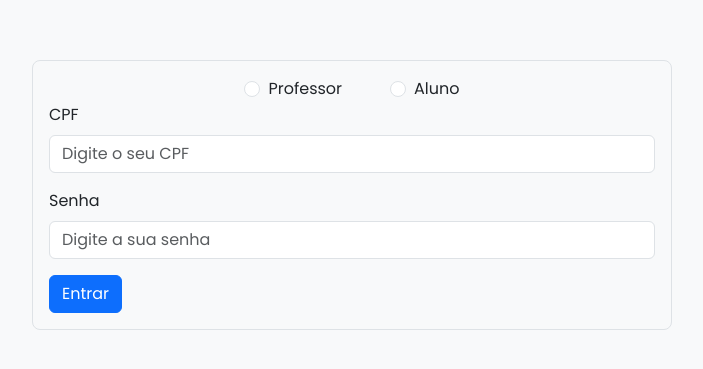
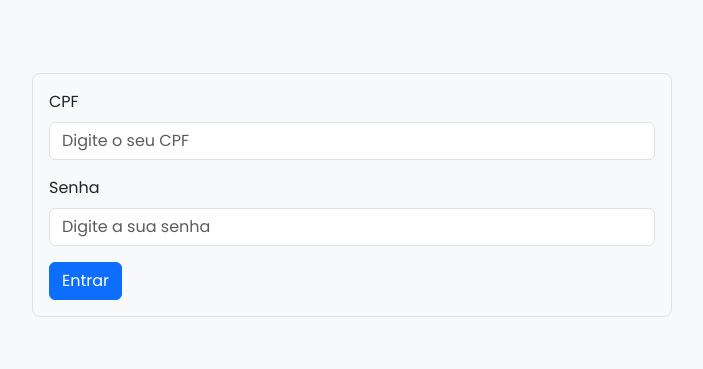
Before and after one commit to tomas-mendoza/projeto-sa-frontend, a React (Vite) app: page /login in a window 1280 px wide. Shown: the part 205-574 px from the top of the page, without its empty margins (288-991 px from the left). Built offline with nearby package versions, Linux system fonts and the light colour scheme.

Commit message:
feat: add api and login

```diff
--- /dev/null
+++ b/src/data/login.ts
@@ -0,0 +1,19 @@
+import api from "../services/api";
+
+interface LoginResponse {
+  message: string;
+  token: string;
+}
+
+export default async function login(cpf: string, password: string) {
+  const response = await api<LoginResponse>({
+    method: 'POST',
+    url: '/auth',
+    body: {
+      cpf,
+      password
+    }
+  });
+
+  return response;
+}
--- a/src/pages/Login/index.tsx
+++ b/src/pages/Login/index.tsx
@@ -1,38 +1,28 @@
 import { Button, Form } from 'react-bootstrap';
 import { SubmitHandler, useForm } from 'react-hook-form';
+import login from '../../data/login';
 
 type FormInputs = {
-  type: 'student' | 'teacher';
   cpf: string;
   password: string;
 }
 
 export default function Login() {
   const { register, handleSubmit } = useForm<FormInputs>();
-  const onSubmit: SubmitHandler<FormInputs> = (data) => console.log(data);
+  const onSubmit: SubmitHandler<FormInputs> = async ({ cpf, password }) => {
+    try {
+      const response = await login(cpf, password);
+      console.log(response);
+    } catch(err: unknown) {
+      console.error(err);
+    }
+  }
+
   return (
     <>
       <div className="vw-100 vh-100 d-flex justify-content-center align-items-center bg-light">
         <main className="w-50 h-auto border p-3 rounded-3">
           <Form onSubmit={handleSubmit(onSubmit)}>
-            <Form.Group>
-              <div className="w-100 h-100 d-flex justify-content-center gap-5">
-                <Form.Check
-                  type='radio'
-                  label='Professor'
-                  id='teacher'
-                  value='teacher'
-                  { ... register('type', { required: true })  }
-                />
-                <Form.Check
-                  type='radio'
-                  label='Aluno'
-                  id='student'
-                  value='student'
-                  { ... register('type', { required: true }) }
-                />
-              </div>
-            </Form.Group>
             <Form.Group className='mb-3' controlId="cpfInput">
               <Form.Label>CPF</Form.Label>
               <Form.Control type='text' placeholder='Digite o seu CPF' { ... register('cpf', { required: true })} />
--- a/src/services/api.ts
+++ b/src/services/api.ts
@@ -1,4 +1,5 @@
 import axios from "axios";
+import env from "./env";
 
 interface ApiProps {
   method: 'GET' | 'POST' | 'PATCH' | 'DELETE',
@@ -10,7 +11,7 @@ interface ApiProps {
 export default async function api<T>({ body, method, params, url }: ApiProps) {
   const response = await axios<T>({
     method,
-    url,
+    url: env.VITE_API_URL + url,
     data: body,
     params,
     withCredentials: true
```
